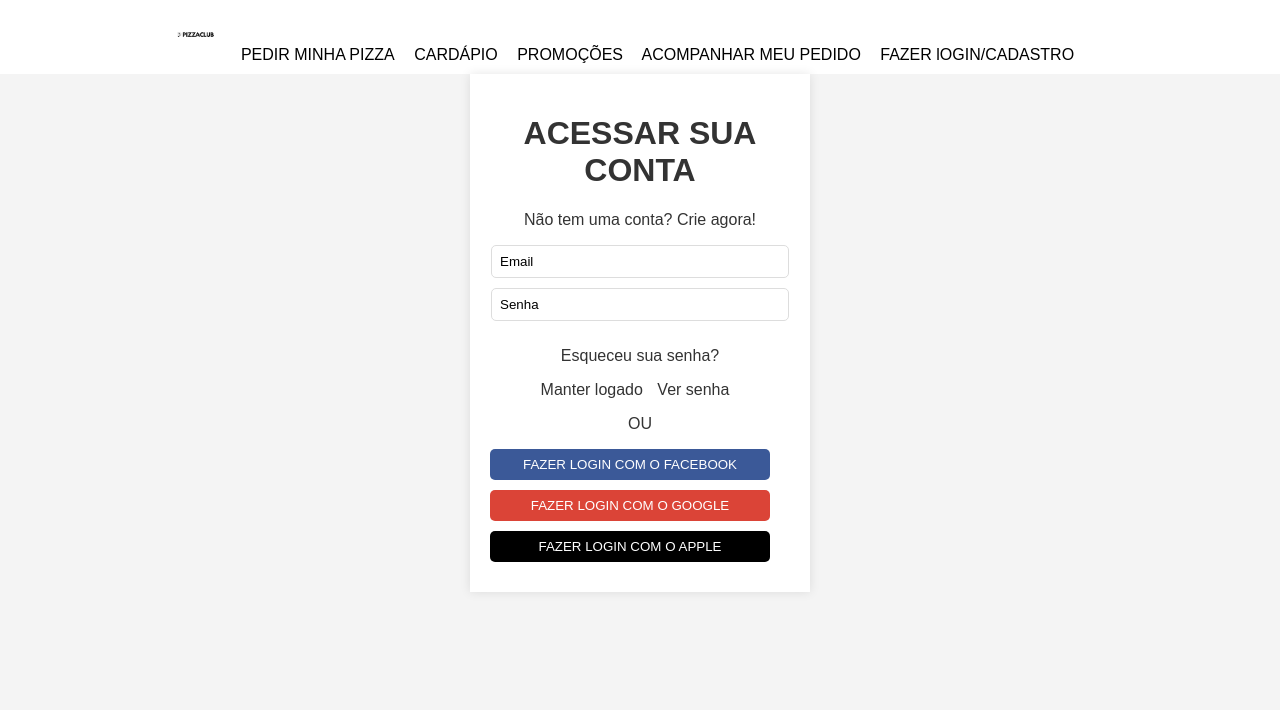
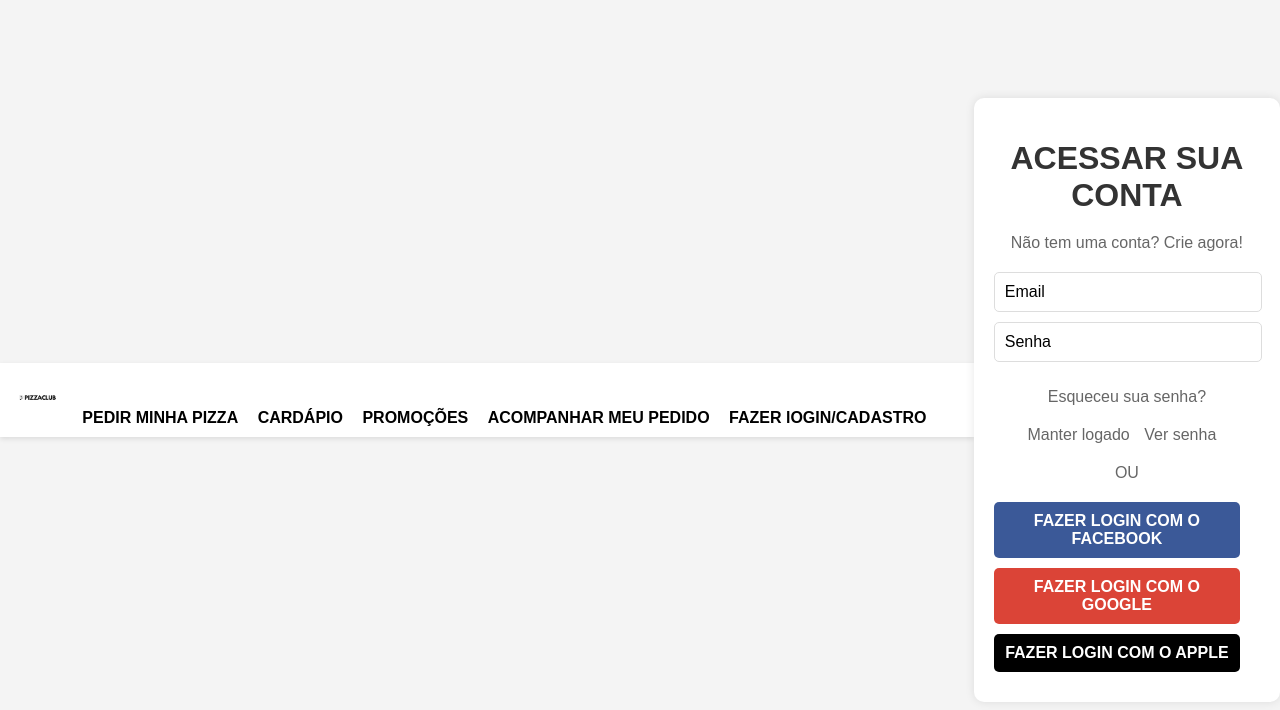
Before and after one commit to Douglas-Marcondes/PPizzaClub, a plain HTML site: page login.html in a window 1280 px wide. Drawn offline with Linux system fonts and the light colour scheme.

Commit message:
Update login.css

```diff
--- a/login.css
+++ b/login.css
@@ -1,20 +1,27 @@
 body {
-    font-family: Arial, sans-serif;
+    font-family: 'Arial', sans-serif;
     background-color: #f4f4f4;
     margin: 0;
     padding: 0;
+    display: flex;
+    justify-content: center;
+    align-items: center;
+    height: 100vh;
 }
 
 .cabecalho {
     background-color: #fff;
     padding: 10px 0;
     text-align: center;
+    width: 100%;
+    box-shadow: 0px 2px 5px rgba(0,0,0,0.1);
 }
 
 .cabecalho .unico a {
     margin-right: 15px;
     text-decoration: none;
     color: #000;
+    font-weight: bold;
 }
 
 .logo1,
@@ -24,45 +31,54 @@ body {
 
 .login {
     background-color: #fff;
-    width: 300px; /* Ajuste conforme necessário */
-    margin: auto;
+    width: 350px; /* Ajuste conforme necessário */
     padding: 20px;
     box-shadow: 0px 0px 10px rgba(0,0,0,0.1);
+    border-radius: 10px;
     text-align: center;
 }
 
-.login h1,
-.login p,
-.login ul.checkbox li {
+.login h1 {
     color: #333;
+    margin-bottom: 20px;
+}
+
+.login p {
+    color: #666;
+    margin-bottom: 20px;
 }
 
 .login input[type="text"] {
     width: calc(100% - 20px);
     margin-bottom: 10px;
-    padding: 8px;
+    padding: 10px;
     border: 1px solid #ddd;
     border-radius: 5px;
+    font-size: 16px;
 }
 
 ul.checkbox {
     list-style-type: none;
     padding-left: 0;
+    margin-bottom: 20px;
 }
 
 ul.checkbox li {
     display: inline-block;
     margin-right: 10px;
+    color: #666;
 }
 
 button {
     display: block;
     width: calc(100% - 20px);
     margin-bottom: 10px;
-    padding: 8px;
+    padding: 10px;
     border: none;
     border-radius: 5px;
     cursor: pointer;
+    font-size: 16px;
+    font-weight: bold;
 }
 
 .face {
```
